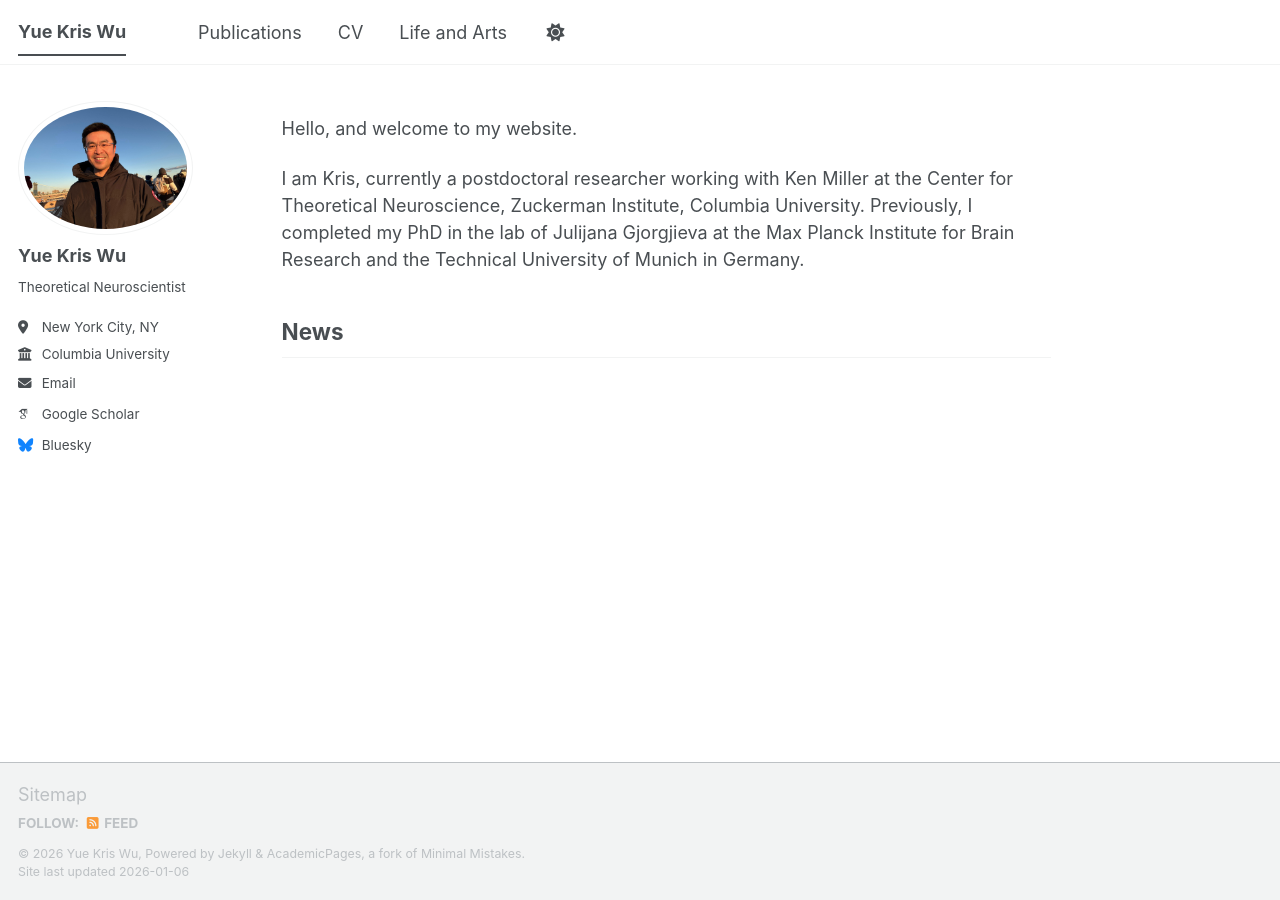
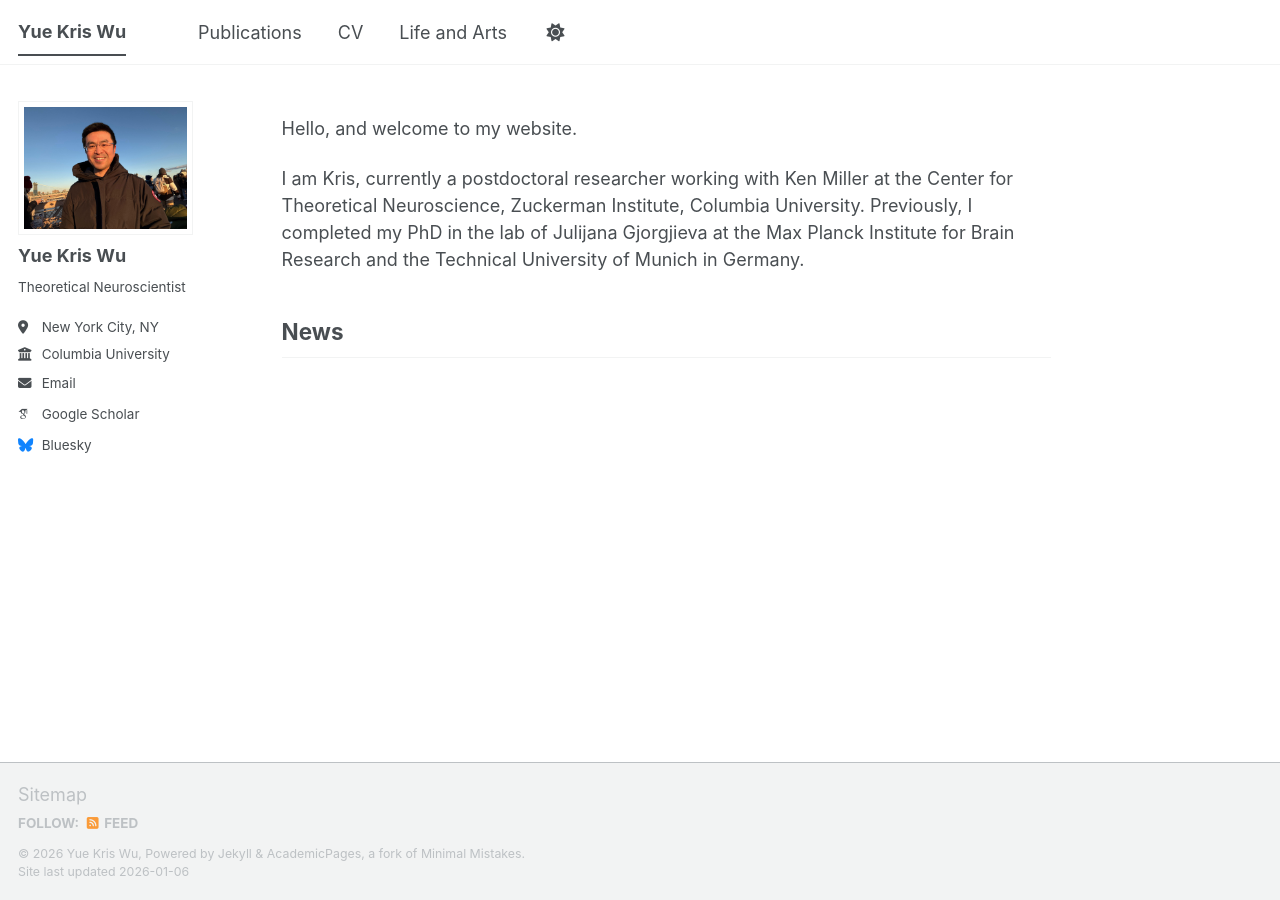
Before and after one commit to yuekriswu/yuekriswu.github.io, a Jekyll site: the page built from _pages/about.md, in a window 1280 px wide. Built offline with Jekyll 4.4.1, drawn with Linux system fonts in a browser that asks for light colours; some web fonts are replaced; a script bundle is joined from its source files by our own code; library files that are not in the unit come from our copies.

Commit message:
Update _sidebar.scss

```diff
--- a/_sass/layout/_sidebar.scss
+++ b/_sass/layout/_sidebar.scss
@@ -143,7 +143,7 @@
 .author__avatar {
   display: table-cell;
   vertical-align: top;
-  width: 36px;
+  width: 120px;
   // set width only, for non-square avatars
   // height: 36px;
 
@@ -155,7 +155,7 @@
 
   img {
     max-width: 175px;
-    border-radius: 50%;
+    border-radius: 0%;
 
     @include breakpoint($large) {
       padding: 5px;
```
